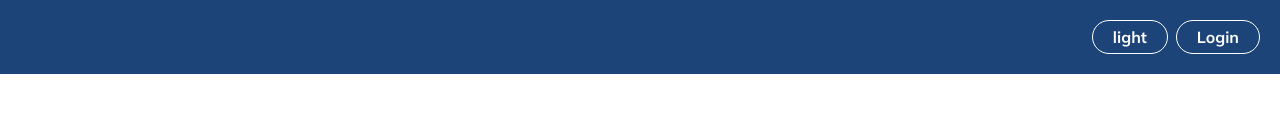
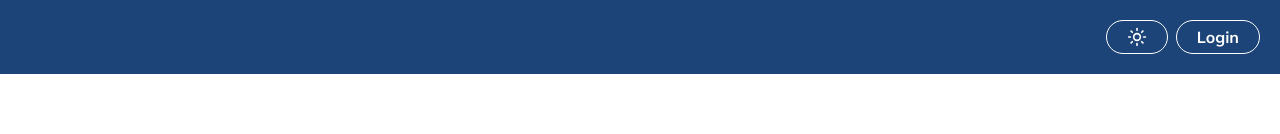
Before and after one commit to AtheoJester23/votecil, a React (Vite) app: page / in a window 1280 px wide. Shown: the top 134 px of the page. Built offline with nearby package versions, Linux system fonts and the light colour scheme.

Commit message:
feat: add lucid react icons

```diff
--- a/package.json
+++ b/package.json
@@ -11,6 +11,7 @@
   },
   "dependencies": {
     "@tailwindcss/vite": "^4.1.12",
+    "lucide-react": "^0.542.0",
     "react": "^19.1.1",
     "react-dom": "^19.1.1",
     "react-router-dom": "^7.8.2",
--- a/src/components/Navbar.tsx
+++ b/src/components/Navbar.tsx
@@ -1,6 +1,7 @@
 import { useState } from "react";
 import { Link } from "react-router-dom";
 import { useTheme } from "../context/ThemeContext";
+import { Moon, Sun } from "lucide-react";
 
 const Navbar = () => {
     const {theme, toggleTheme} = useTheme()
@@ -18,7 +19,13 @@ const Navbar = () => {
     return (
         <div className="Navbar">
             <div className="relative flex gap-2">
-                <button onClick={toggleTheme} className="toggleBtn">{theme}</button>
+                <button onClick={toggleTheme} className="toggleBtn flex gap-1 justify-center items-center">
+                    {theme == "light" ?
+                        <Sun className="h-[20px]" size="100%"/>
+                    :
+                        <Moon className="h-[20px]" size="100%"/>
+                    }
+                </button>
 
                 <button onClick={() => handleLogin(logBtn)} className="loginBtn">Login</button>
 
```
Also changed, not shown: 1 other file (tests, documents, lock files or other folders).
